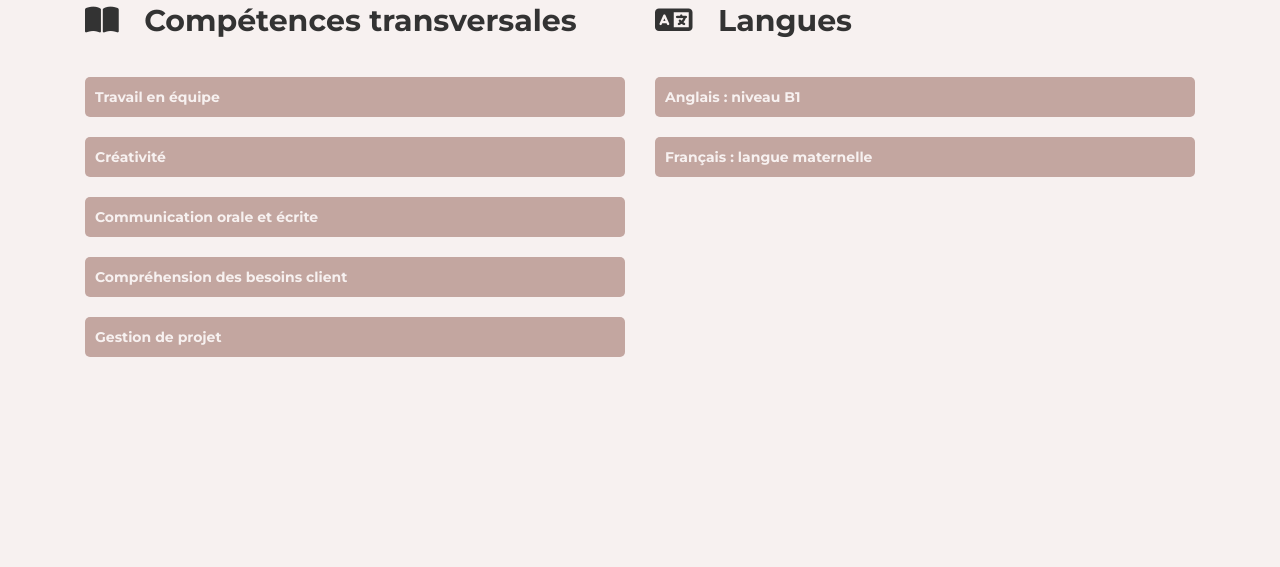
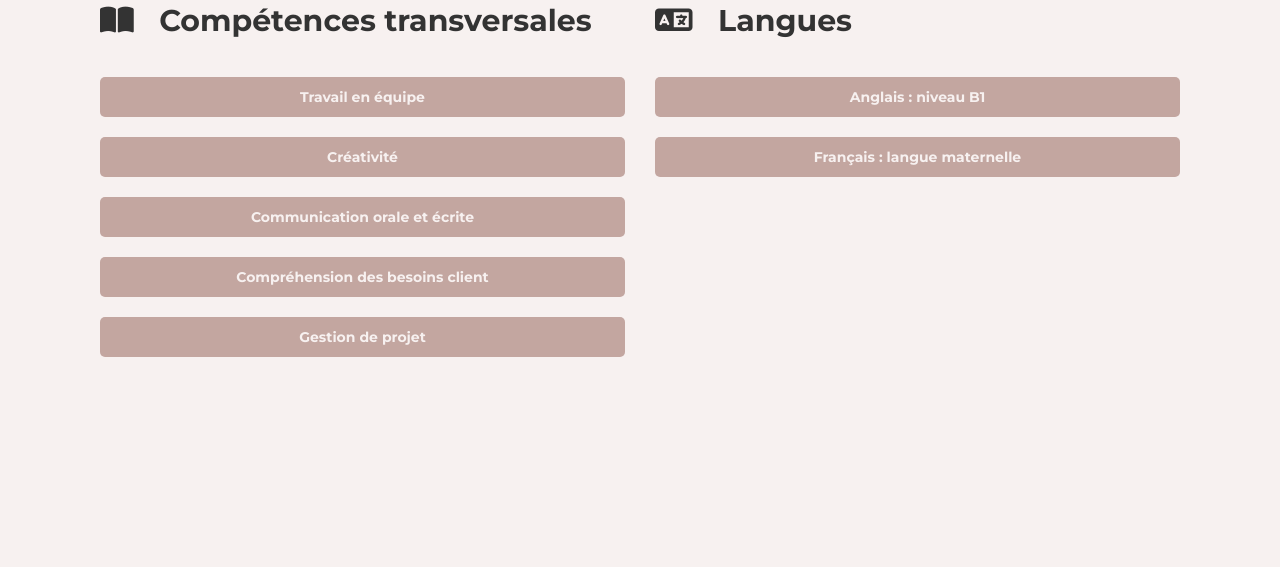
Before and after one commit to Brunella1213/Portfolio, a plain HTML site: page index.html in a window 1280 px wide. Shown: the part 3113-3680 px from the top of the page. Drawn offline with nearby package versions, Linux system fonts and the light colour scheme.

Commit message:
Modifications

```diff
--- a/index.html
+++ b/index.html
@@ -162,6 +162,7 @@
 <section id="skills" class="container-fluid page-view">
   <div class="container">
     <div class="row">
+    <div class="col-lg-12">
       <div class="col-md-6">
         <h2><i class="fa fa-code"></i>&nbsp;&nbsp;&nbsp;Langages de programmation</h2>
           <div class="skill-icon-container">
@@ -174,6 +175,7 @@
             <i class="devicon-cplusplus-plain" title="C++ : en cours d'apprentissage"></i>
           </div>
       </div>
+
       <div class="col-md-6">
         <h2><i class="fa fa-file-code-o"></i>&nbsp;&nbsp;&nbsp;Compétences techniques</h2>
           <div class="skill-icon-container">
@@ -187,10 +189,13 @@
             <i class="devicon-github-plain" title="Github"></i>
           </div>
       </div>
-      <div class="col-lg-12">
+    </div>
+
+    </div>
+    <div class="col-lg-12">
       <div class="col-md-6">
         <h2><i class="fa-solid fa-book-open"></i>&nbsp;&nbsp;&nbsp;Compétences transversales</h2>
-          <div class="skill-container">
+          <div class="skill-container text-center">
             <p>Travail en équipe</p>
             <p>Créativité</p>
             <p>Communication orale et écrite</p>
@@ -200,7 +205,7 @@
       </div>
       <div class="col-md-6">
         <h2><i class="fas fa-language"></i>&nbsp;&nbsp;&nbsp;Langues</h2>
-            <div class="skill-container">
+            <div class="skill-container text-center">
               <p>Anglais : niveau B1</p>
               <p>Français : langue maternelle</p>
             </div>
```
